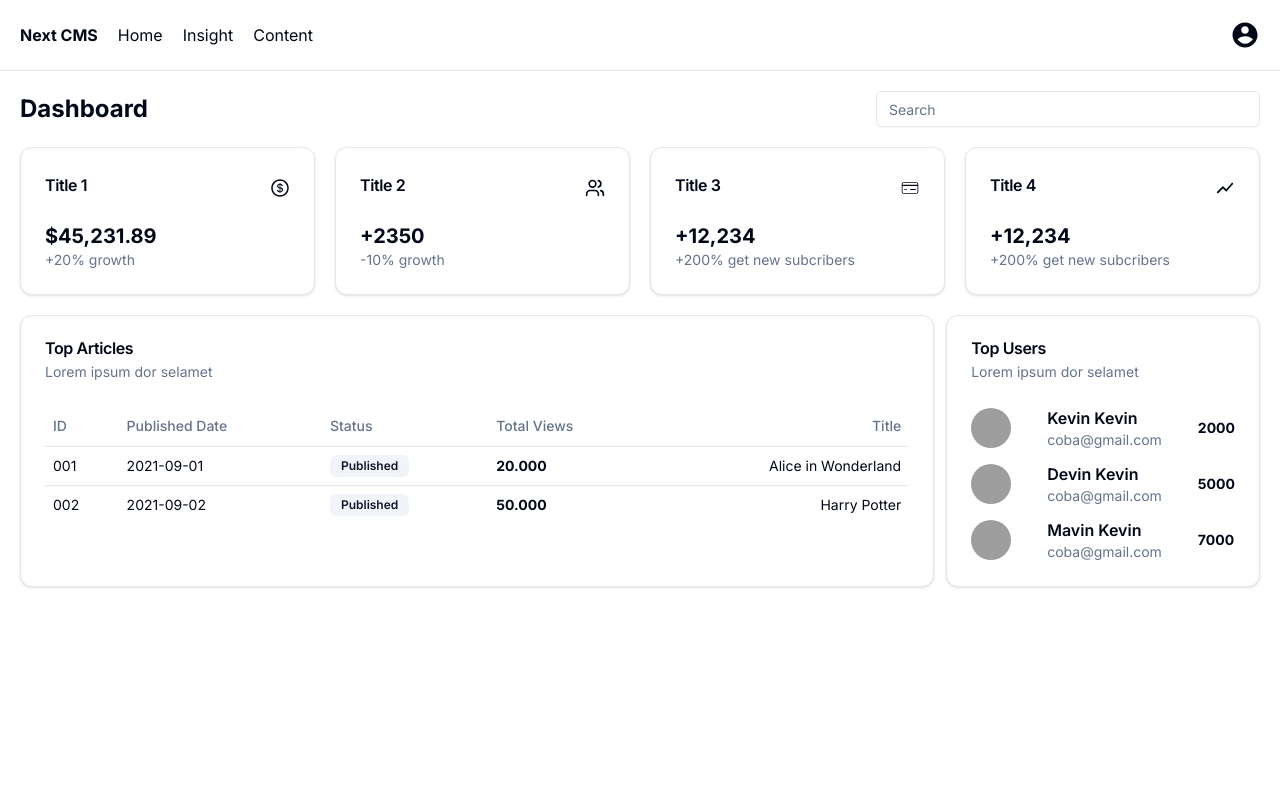
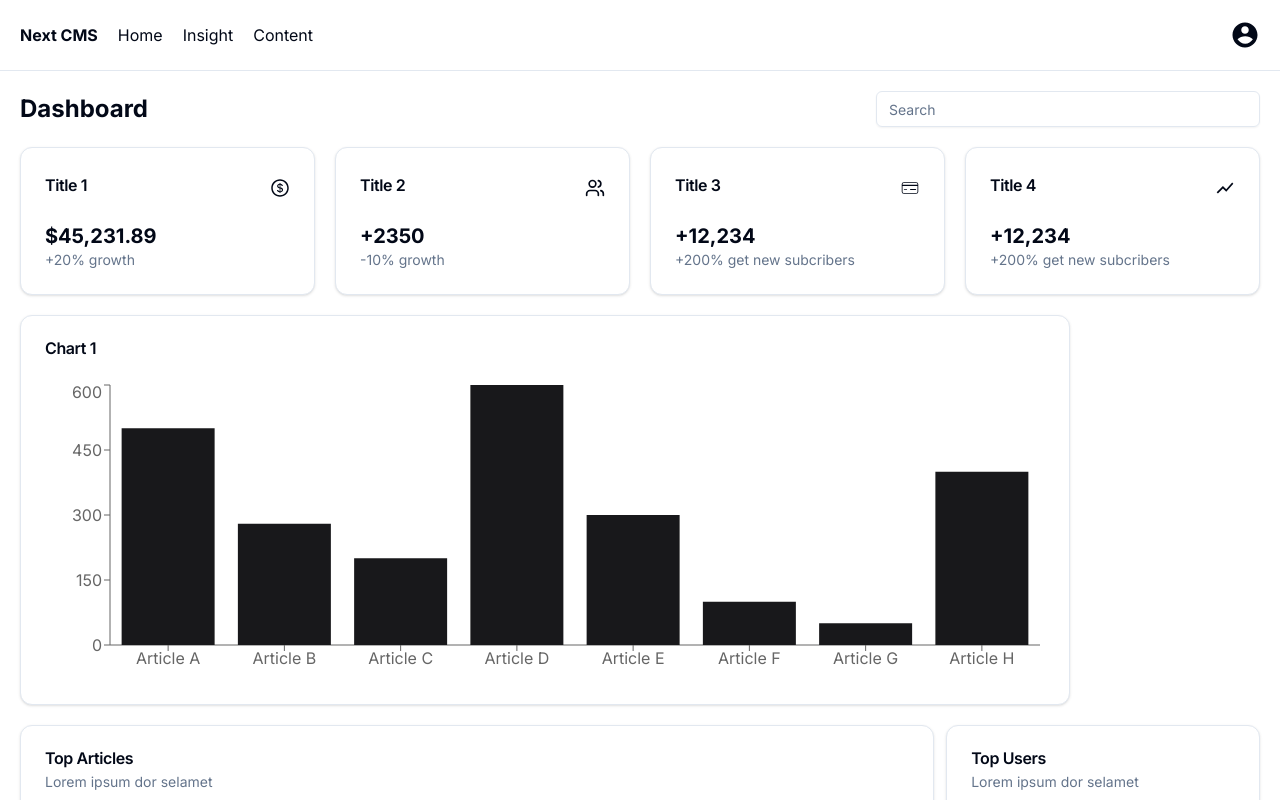
Before and after one commit to rully-saputra15/next-cms, a Next.js app: page / in a window 1280 px wide. Shown: the top 800 px of the page. Built offline with nearby package versions, Linux system fonts and the light colour scheme; grey boxes are pictures that could not be loaded.

Commit message:
feat: add recharts

```diff
--- a/package.json
+++ b/package.json
@@ -23,6 +23,7 @@
     "react-day-picker": "^8.10.0",
     "react-dom": "^18",
     "react-icons": "^5.0.1",
+    "recharts": "^2.10.4",
     "tailwind-merge": "^2.2.0",
     "tailwindcss-animate": "^1.0.7"
   },
--- a/src/components/home/HomePage.tsx
+++ b/src/components/home/HomePage.tsx
@@ -1,3 +1,5 @@
+'use client';
+
 import InsightSection from './blocks/InsightSection';
 import TableSection from './blocks/TableSection';
 import {
@@ -9,6 +11,7 @@ import {
 } from '../ui/card';
 import TopUsersComponent from './blocks/TopUsersComponent';
 import { Input } from '../ui/input';
+import ChartSection from './blocks/ChartSection';
 
 const HomePage = () => {
   return (
@@ -18,6 +21,7 @@ const HomePage = () => {
         <Input className="max-w-sm" placeholder="Search" />
       </section>
       <InsightSection />
+      <ChartSection />
       <section className="flex flex-row items-stretch justify-between gap-3 flex-wrap">
         <Card className="flex-1">
           <CardHeader>
--- /dev/null
+++ b/src/components/home/blocks/ChartSection.tsx
@@ -0,0 +1,76 @@
+'use client';
+
+import { Card, CardContent, CardHeader, CardTitle } from '@/components/ui/card';
+import { mainColor } from '@/helpers/colors';
+import React from 'react';
+import {
+  BarChart,
+  Bar,
+  Rectangle,
+  XAxis,
+  YAxis,
+  CartesianGrid,
+  Tooltip,
+  Legend,
+  ResponsiveContainer
+} from 'recharts';
+
+const data = [
+  {
+    name: 'Article A',
+    views: '500'
+  },
+  {
+    name: 'Article B',
+    views: '280'
+  },
+  {
+    name: 'Article C',
+    views: '200'
+  },
+  {
+    name: 'Article D',
+    views: '600'
+  },
+  {
+    name: 'Article E',
+    views: '300'
+  },
+  {
+    name: 'Article F',
+    views: '100'
+  },
+  {
+    name: 'Article G',
+    views: '50'
+  },
+  {
+    name: 'Article H',
+    views: '400'
+  }
+];
+
+const ChartSection = () => {
+  return (
+    <section className="flex flex-row flex-wrap justify-between items-stretch gap-5 min-h-48">
+      <Card>
+        <CardHeader>
+          <CardTitle>Chart 1</CardTitle>
+        </CardHeader>
+        <CardContent>
+          <BarChart width={1000} height={300} data={data}>
+            <XAxis dataKey="name" />
+            <YAxis />
+            <Bar
+              dataKey="views"
+              fill={mainColor}
+              activeBar={<Rectangle fill="pink" stroke="blue" />}
+            />
+          </BarChart>
+        </CardContent>
+      </Card>
+    </section>
+  );
+};
+
+export default ChartSection;
--- /dev/null
+++ b/src/helpers/colors.ts
@@ -0,0 +1 @@
+export const mainColor = '#18181B';
```
Also changed, not shown: 1 other file (tests, documents, lock files or other folders).
